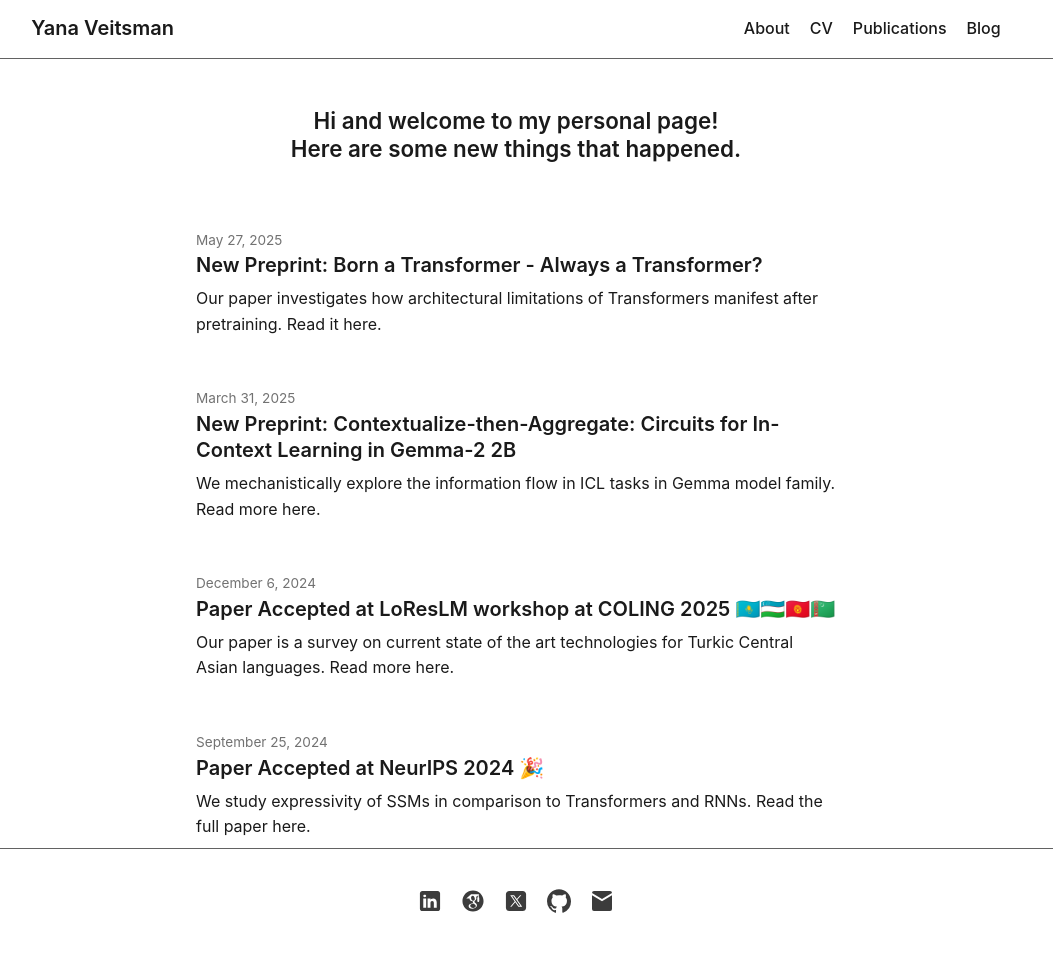
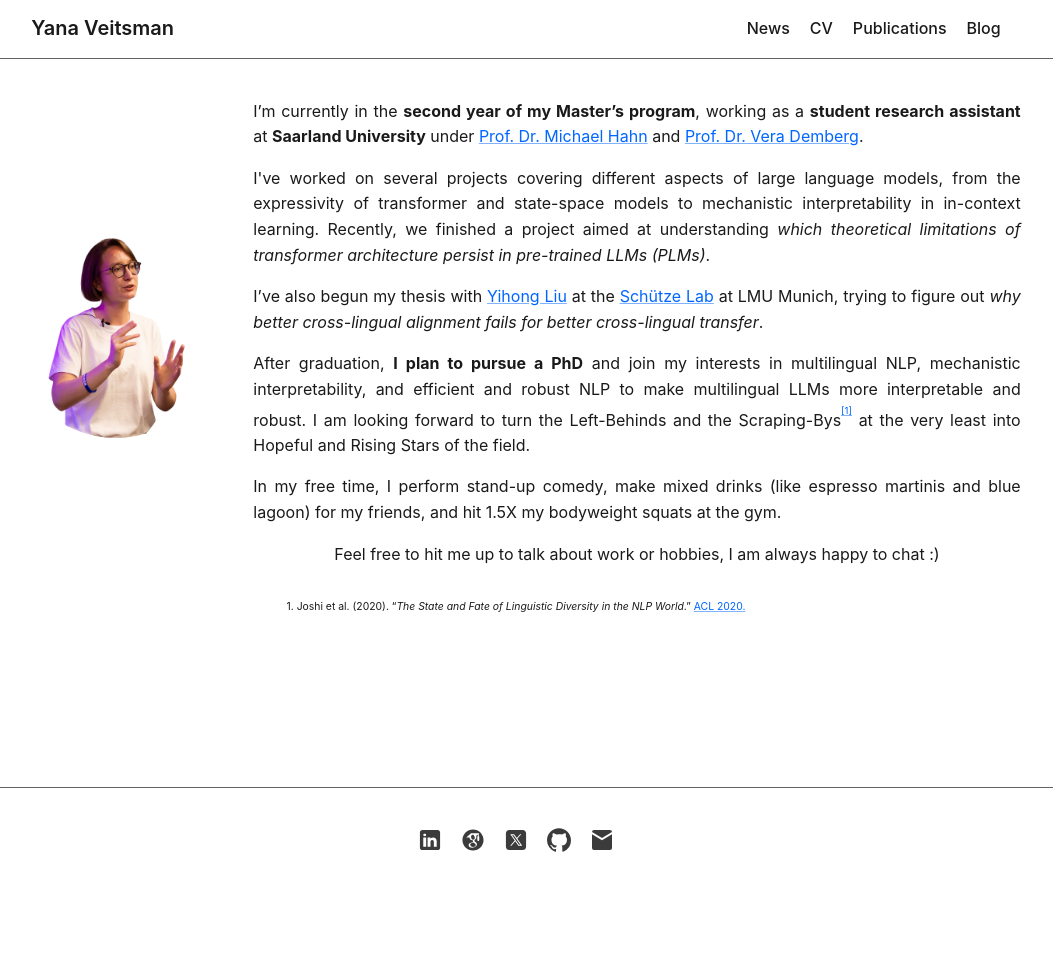
Before and after one commit to yan-vei/yan-vei.github.io, a Jekyll site: the page built from index.html, in a window 1280 px wide. Shown: the whole page, without its empty margins (124-1177 px from the left). Built offline with Jekyll 4.4.1, drawn with Linux system fonts in a browser that asks for light colours; after the commit the page ends 900 px from its top, so only the background shows below that.

Commit message:
swap news and about pages

```diff
--- a/_includes/header.html
+++ b/_includes/header.html
@@ -1,7 +1,7 @@
 <header class="site-header">
   <div class="container header-flex">
     <h1 class="site-title">
-      <a href="{{ '/about/' | relative_url }}">Yana Veitsman</a>
+      <a href="{{ '/' | relative_url }}">Yana Veitsman</a>
     </h1>
 
     <!-- hamburger button -->
@@ -14,7 +14,7 @@
 
     <nav class="site-nav" id="primary-menu" aria-label="Primary">
       <ul>
-        <li><a href="{{ '/about/'        | relative_url }}">About</a></li>
+        <li><a href="{{ '/news/'        | relative_url }}">News</a></li>
         <li><a href="{{ '/cv/'           | relative_url }}">CV</a></li>
         <li><a href="{{ '/publications/' | relative_url }}">Publications</a></li>
         <li><a href="{{ '/blog/'         | relative_url }}">Blog</a></li>
--- a/index.html
+++ b/index.html
@@ -4,25 +4,56 @@ title: Yana Veitsman
 permalink: /
 ---
 
-<div class="news-wrapper">
+<div class="about-wrapper">
 
-  <h3 class="news-title">Hi and welcome to my personal page! <br>Here are some new things that happened.
-  </h3>
+  <!-- Profile photo -->
+  <img src="{{ '/assets/images/profile.png' | relative_url }}"
+       alt="Profile picture of Yana Veitsman"
+       class="profile-pic">
 
-  <!-- Loop through all Jekyll posts, newest first -->
-  {% for post in site.posts %}
-    <article class="news-item">
-      <time datetime="{{ post.date | date_to_xmlschema }}">
-        {{ post.date | date: "%B %-d, %Y" }}
-      </time>
+  <!-- Bio text -->
+  <div class="about-text">
+    <p>
+      I’m currently in the <strong>second year of my Master’s program</strong>, working as a
+      <strong>student research assistant</strong> at <strong>Saarland University</strong> under
+      <a href="https://www.mhahn.info" target="_blank" rel="noopener">Prof.&nbsp;Dr.&nbsp;Michael&nbsp;Hahn</a>
+      and <a href="https://www.uni-saarland.de/lehrstuhl/demberg/members/verademberg.html" target="_blank" rel="noopener">Prof.&nbsp;Dr.&nbsp;Vera&nbsp;Demberg</a>.
+    </p>
 
-      <h2 class="news-headline">
-          {{ post.title }}
-      </h2>
+    <p>
+      I've worked on several projects covering different aspects of large language models, from the expressivity of transformer and state-space models to mechanistic interpretability in in-context learning.
+      Recently, we finished a project aimed at understanding <em>which theoretical limitations of transformer architecture persist in pre-trained LLMs (PLMs)</em>.
+    </p>
 
-      <!-- 140-char excerpt: first paragraph or explicit excerpt -->
-      <p>{{ post.excerpt | truncatewords: 140 | markdownify }}</p>
-    </article>
-  {% endfor %}
+    <p>
+      I’ve also begun my thesis with <a href="https://yihongl1u.github.io" target="_blank" rel="noopener">Yihong&nbsp;Liu</a> at the <a href="https://cisnlp.github.io" target="_blank" rel="noopener">Schütze&nbsp;Lab</a> at LMU Munich, trying
+      to figure out <em>why better cross-lingual alignment fails for better cross-lingual transfer</em>.
+    </p>
+
+    <p>
+      After graduation, <strong>I plan to pursue a PhD</strong> and join my interests in multilingual NLP, mechanistic interpretability, and efficient and robust NLP to make multilingual LLMs more interpretable and robust.
+      I am looking forward to turn the Left-Behinds and the Scraping-Bys<sup id="fnref-acl"><a href="#fn-acl" class="footnote-ref">[1]</a></sup>
+      at the very least into Hopeful and Rising Stars of the field.
+    </p>
+
+    <p>
+      In my free time, I perform stand-up comedy, make mixed drinks (like espresso martinis and blue lagoon) for my friends, and hit 1.5X my bodyweight squats at the gym.
+    </p>
+
+    <p>
+      Feel free to hit me up to talk about work or hobbies, I am always happy to chat :)
+    </p>
+  </div>
 
 </div>
+
+<!-- Footnotes ----------------------------------------------------------- -->
+<ol class="footnotes">
+  <li id="fn-acl">
+    1. Joshi et&nbsp;al.&nbsp;(2020).
+    “<em>The State and Fate of Linguistic Diversity in the NLP World</em>.”
+    <a href="https://aclanthology.org/2020.acl-main.560/" target="_blank" rel="noopener">
+      ACL&nbsp;2020.
+    </a>
+  </li>
+</ol>
```
Also changed, not shown: _pages/about.html (deleted, +0 -59 lines), _pages/blog.html (+0 -16 lines), _pages/news.html (added, +28 -0 lines).
